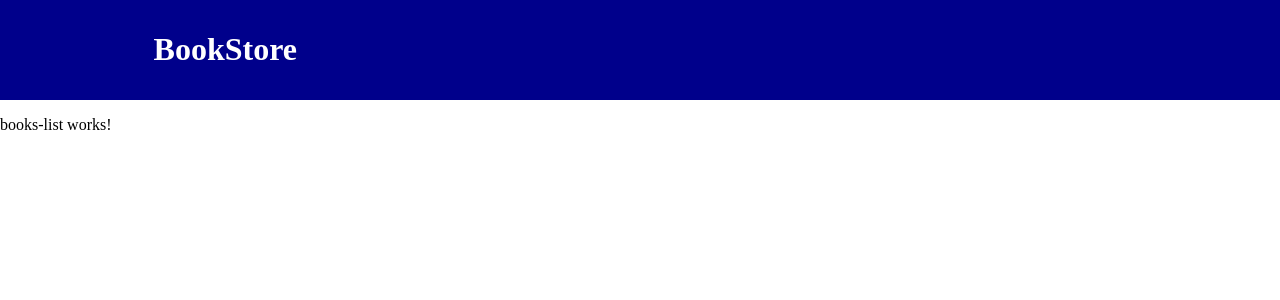
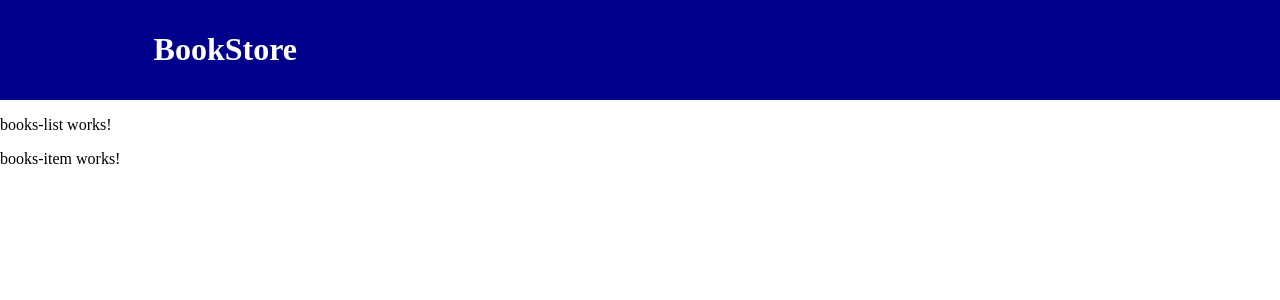
Before and after one commit to robertobdev/bookStoreWeb, an Angular app: page /books in a window 1280 px wide. Shown: the top 300 px of the page. Built offline with nearby package versions, Linux system fonts and the light colour scheme.

Commit message:
adding new component

```diff
--- /dev/null
+++ b/src/app/modules/books/books-item/books-item.component.html
@@ -0,0 +1 @@
+<p>books-item works!</p>
--- /dev/null
+++ b/src/app/modules/books/books-item/books-item.component.ts
@@ -0,0 +1,15 @@
+import { Component, OnInit } from '@angular/core';
+
+@Component({
+  selector: 'app-books-item',
+  templateUrl: './books-item.component.html',
+  styleUrls: ['./books-item.component.css']
+})
+export class BooksItemComponent implements OnInit {
+
+  constructor() { }
+
+  ngOnInit() {
+  }
+
+}
--- a/src/app/modules/books/books-list/books-list.component.html
+++ b/src/app/modules/books/books-list/books-list.component.html
@@ -1 +1,3 @@
 <p>books-list works!</p>
+
+<app-books-item></app-books-item>
--- a/src/app/modules/books/books.module.ts
+++ b/src/app/modules/books/books.module.ts
@@ -3,10 +3,11 @@ import { CommonModule } from '@angular/common';
 
 import { BooksRoutingModule } from './books-routing.module';
 import { BooksListComponent } from './books-list/books-list.component';
+import { BooksItemComponent } from './books-item/books-item.component';
 
 
 @NgModule({
-  declarations: [BooksListComponent],
+  declarations: [BooksListComponent, BooksItemComponent],
   imports: [
     CommonModule,
     BooksRoutingModule
```
Also changed, not shown: src/app/modules/books/books-item/books-item.component.css (added), 1 other file (tests, documents, lock files or other folders).
